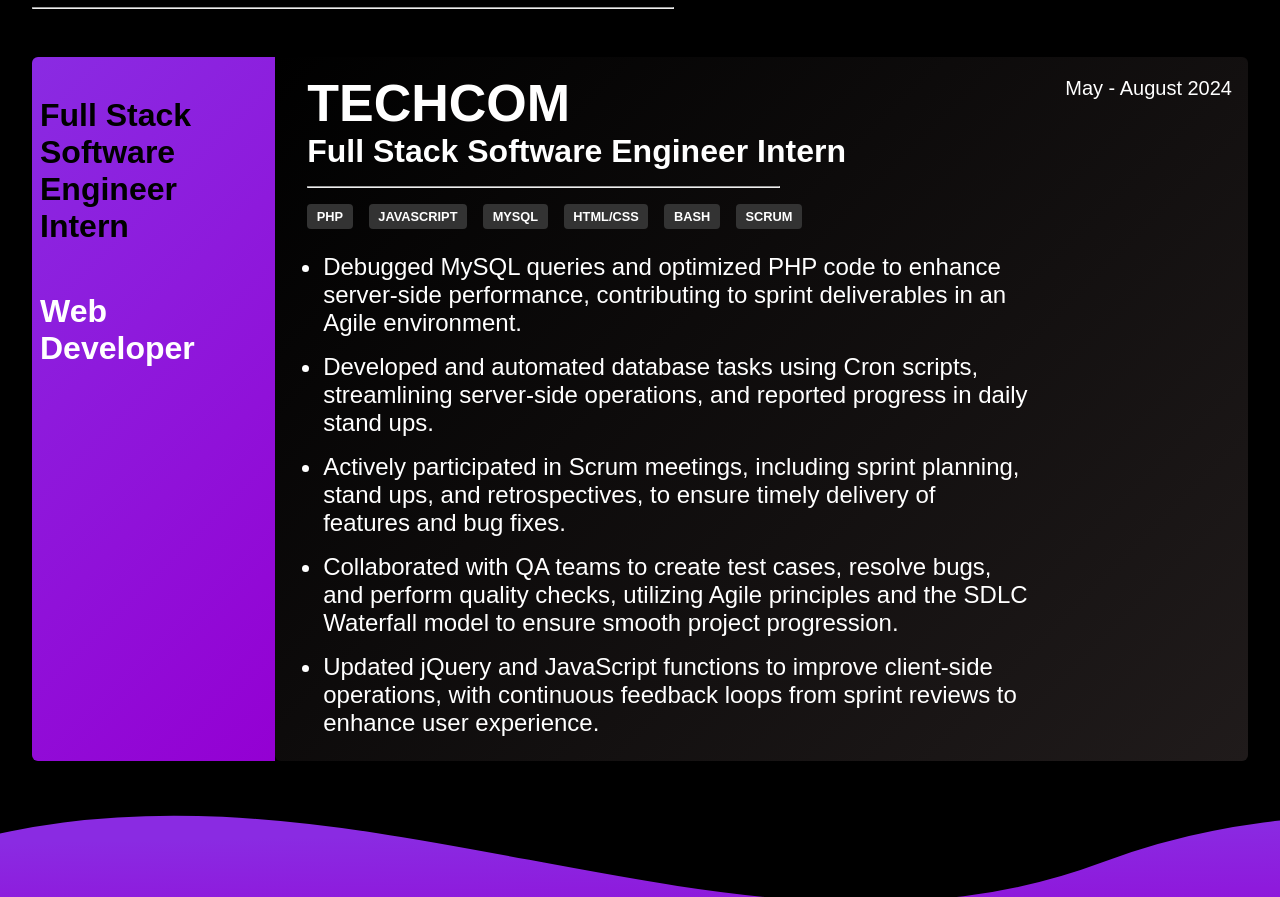
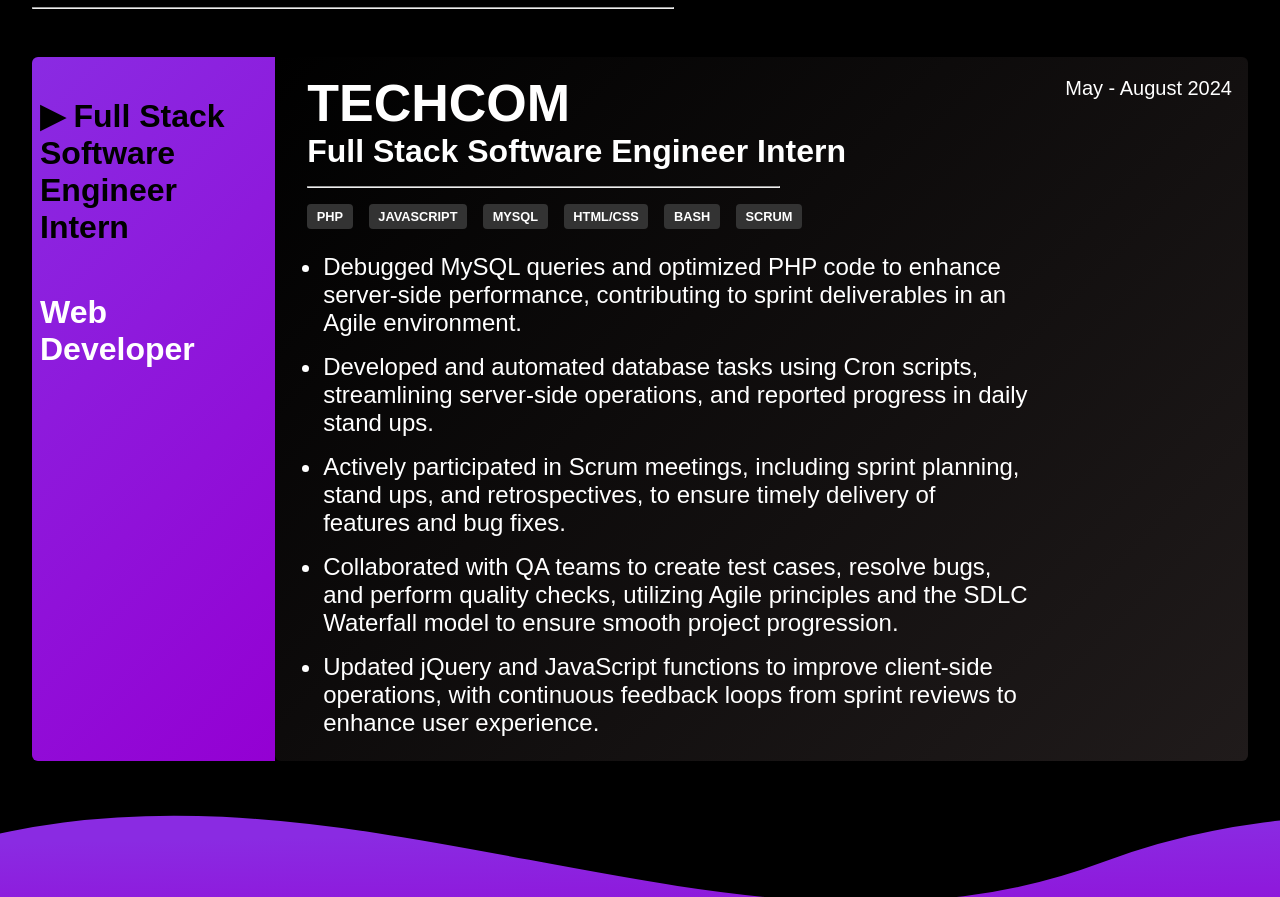
Before and after one commit to NolanS55/portfolioV2, a React (Create React App) app: page / in a window 1280 px wide. Shown: the part 948-1845 px from the top of the page. Built offline with nearby package versions, Linux system fonts and the light colour scheme.

Commit message:
arrow fix

```diff
--- a/src/Portfolio.js
+++ b/src/Portfolio.js
@@ -24,7 +24,7 @@
     const [fadeIn, setFadeIn] = useState(0);
     const [selected, setSelected] = useState("black");
     const [unSelected, setUnselected] = useState("#FFFFFF")
-    const [titleSelected, setTitleSelected] = useState("Full Stack Software Engineer Intern")
+    const [titleSelected, setTitleSelected] = useState("▶ Full Stack Software Engineer Intern")
     const [titleUnselected, setTitleUnselected] = useState("Web Developer")
 
     const jobChange = (job) => {
```
